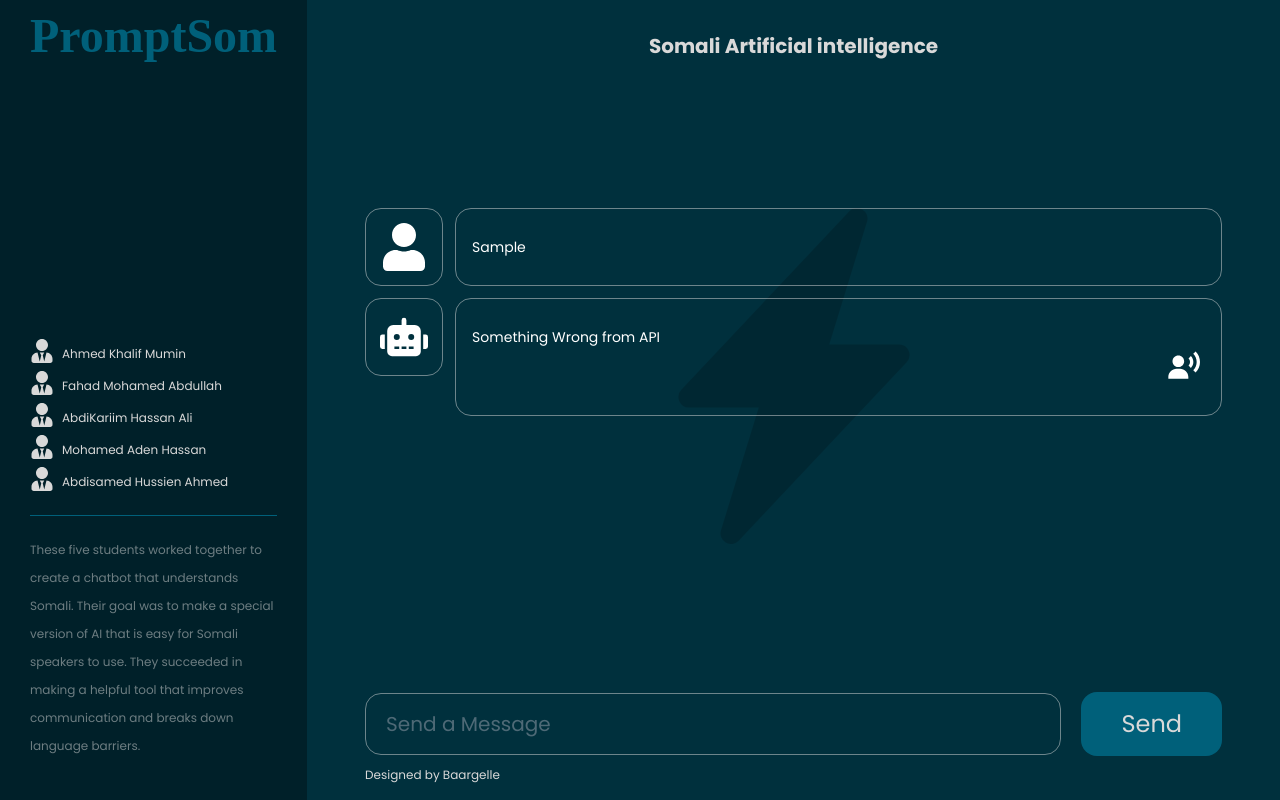
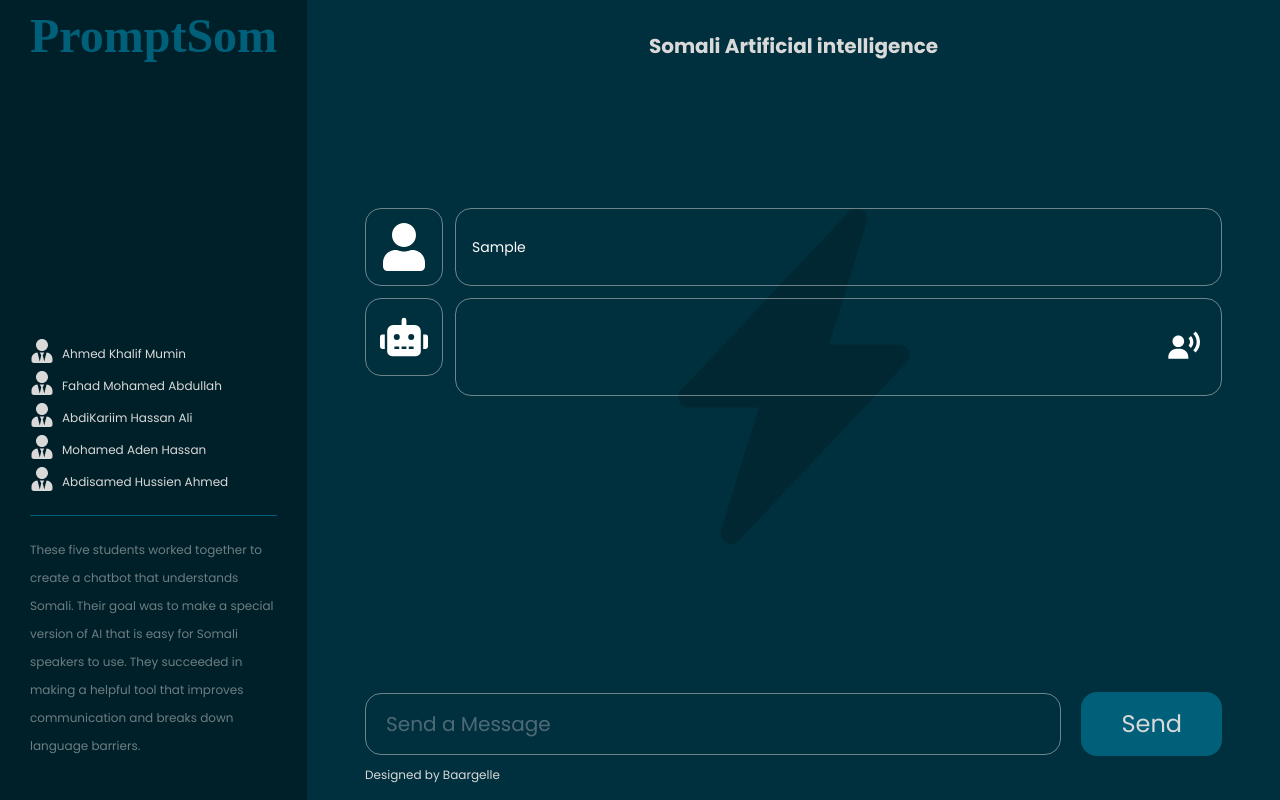
Before and after one commit to muuminbaargeele/PromptSom, a React (Vite) app: page / in a window 1280 px wide. Both pictures are taken after typing "Sample" into the empty fields and a click on the button "Send". Built offline with nearby package versions, Linux system fonts and the light colour scheme; no server answers; a web font is replaced by a local one.

Commit message:
scroll fixing

```diff
--- a/src/components/Chat.tsx
+++ b/src/components/Chat.tsx
@@ -30,7 +30,7 @@ const Chat = ({ postData }: ChatTypeProps) => {
   >([])
   let [previousAnswers, setPreviousAnwers] = useState<previousAnswersType[]>([])
   const [isLoading, setIsLoading] = useState<boolean>(false)
-  const [isScrolled, setIsScrolled] = useState<boolean>(false)
+  const [scrollable, setScrollable] = useState<boolean>(false)
 
   const handleOnChange = (event: React.ChangeEvent<HTMLInputElement>) => {
     setQuestion(event.target.value)
@@ -66,7 +66,7 @@ const Chat = ({ postData }: ChatTypeProps) => {
     // Update The Answer in state
     newAnswer.answer = res
 
-    setIsScrolled(true)
+    setScrollable(false)
   }
 
   return (
@@ -80,8 +80,8 @@ const Chat = ({ postData }: ChatTypeProps) => {
             previousQuestions={previousQuestions}
             question={question}
             previousAnswers={previousAnswers}
-            isScrolled={isScrolled}
-            setIsScrolled={setIsScrolled}
+            scrollable={scrollable}
+            setScrollable={setScrollable}
           />
         </div>
 
--- a/src/components/Response.tsx
+++ b/src/components/Response.tsx
@@ -1,48 +1,51 @@
-import { useEffect, useRef } from 'react'
-import { FaUser, FaRobot } from 'react-icons/fa'
-import { BiSolidUserVoice } from 'react-icons/bi'
-import { previousQuestionsType, previousAnswersType } from './Chat'
-import TypewriterParagraph from './TypewriterParagraph'
+import { useEffect, useRef, useState } from "react";
+import { FaUser, FaRobot } from "react-icons/fa";
+import { BiSolidUserVoice } from "react-icons/bi";
+import { previousQuestionsType, previousAnswersType } from "./Chat";
+import TypewriterParagraph from "./TypewriterParagraph";
 
 type ResponseProps = {
-  previousQuestions: previousQuestionsType[]
-  previousAnswers: previousAnswersType[]
-  question: string | number
-  isScrolled: boolean
-  setIsScrolled: (isScrolled: boolean) => void
-}
+  previousQuestions: previousQuestionsType[];
+  previousAnswers: previousAnswersType[];
+  question: string | number;
+  scrollable: boolean;
+  setScrollable: (isScrolled: boolean) => void;
+};
 
 const Response = ({
   previousQuestions,
   previousAnswers,
-  isScrolled,
-  setIsScrolled,
+  scrollable,
+  setScrollable,
 }: ResponseProps) => {
-  const sectionRef = useRef<HTMLDivElement | null>(null)
+  const sectionRef = useRef<HTMLDivElement | null>(null);
 
   useEffect(() => {
+    //hoos ikeey
     const scrollInterval = setInterval(() => {
-      console.log('wu shaqenoya')
       // Scroll to the bottom of the section with smooth behavior
-      if (sectionRef.current && !isScrolled) {
-        sectionRef.current.scrollTop = sectionRef.current.scrollHeight
-        sectionRef.current.scrollIntoView({ behavior: 'smooth' })
+      //hadi la scroll-gareykarin
+      if (sectionRef.current && !scrollable) {
+        console.log("Lama Scroll-gareykaro");
+        sectionRef.current.scrollTop = sectionRef.current.scrollHeight;
+        sectionRef.current.scrollIntoView({ behavior: "smooth" });
       }
-    }, 2) // 2 milliseconds interval
+    }, 2);
 
-    sectionRef.current?.addEventListener('scroll', handleScroll)
-    function handleScroll() {
-      // alert('ok')
-      setIsScrolled(false)
+    //Userka Ha maamulo hadi la scroll-gareykaro
+    if (scrollable) {
+      sectionRef.current?.addEventListener("scroll", handleScroll);
+      function handleScroll() {
+        console.log("Waala Scroll-gareykara");
+        // setScrollable(true);
+      }
     }
 
     return () => {
-      {
-        isScrolled && clearInterval(scrollInterval)
-      }
+      clearInterval(scrollInterval);
       // Clean up the interval when the component unmounts
-    }
-  }, [])
+    };
+  }, []);
 
   return (
     <section
@@ -66,11 +69,13 @@ const Response = ({
               <FaRobot className="text-white h-6 w-6 lg:h-12 lg:w-12" />
             </span>
             <div className="flex flex-col justify-between w-full border border-grayColor/50 rounded-2xl px-4 py-3 lg:py-7">
-              <TypewriterParagraph
-                textToType={
-                  previousAnswers[index].answer ?? 'Something Wrong from API'
-                }
-              />
+              {previousAnswers[index].answer && (
+                <TypewriterParagraph
+                  textToType={
+                    previousAnswers[index].answer ?? "Something Wrong from API"
+                  }
+                />
+              )}
               <span className="self-end  cursor-pointer">
                 <BiSolidUserVoice className="text-white h-7 w-7 lg:h-10 lg:w-10 " />
               </span>
@@ -79,7 +84,7 @@ const Response = ({
         </div>
       ))}
     </section>
-  )
-}
+  );
+};
 
-export default Response
+export default Response;
--- a/src/components/useTypewriter.tsx
+++ b/src/components/useTypewriter.tsx
@@ -1,7 +1,7 @@
-import { useState, useEffect } from 'react';
+import { useState, useEffect } from "react";
 
 function useTypewriter(initialText, typingInterval = 50) {
-  const [text, setText] = useState('');
+  const [text, setText] = useState("");
   const [charIndex, setCharIndex] = useState(0);
 
   useEffect(() => {
@@ -14,6 +14,10 @@ function useTypewriter(initialText, typingInterval = 50) {
       return () => {
         clearTimeout(timeoutId);
       };
+    } else {
+      // Mark typing as done when all characters have been typed
+      console.log("Wuu dhamaaday")
+
     }
   }, [charIndex, initialText, typingInterval]);
 
```
